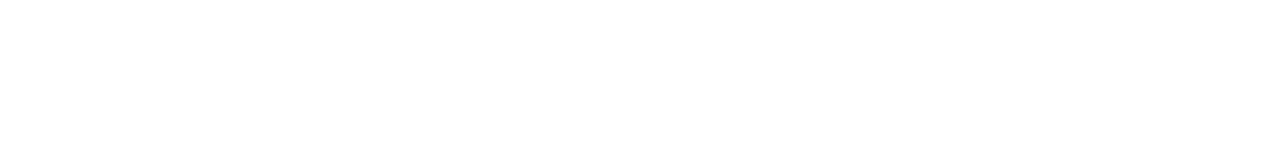
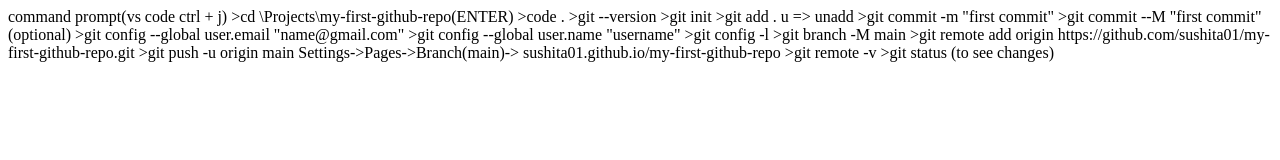
Before and after one commit to sushita01/my-first-github-repo, a plain HTML site: page index.html in a window 1280 px wide. Drawn offline with Linux system fonts and the light colour scheme.

Commit message:
first git

```diff
--- a/index.html
+++ b/index.html
@@ -6,6 +6,31 @@
     <title>My First Ever Github Repo</title>
 </head>
 <body>
+    command prompt(vs code ctrl + j)
+
+    >cd \Projects\my-first-github-repo(ENTER)
+     >code .
+     >git --version
+     >git init
+     >git add .
+     u => unadd
+     >git commit -m "first commit"
+     >git commit --M "first commit"(optional)
+     >git config --global user.email "name@gmail.com"
+     >git config --global user.name "username"
+     >git config -l
+     >git branch -M main
+     >git remote add origin https://github.com/sushita01/my-first-github-repo.git
+     >git push -u origin main
+
+     Settings->Pages->Branch(main)->
+
+     sushita01.github.io/my-first-github-repo
+
+     >git remote -v
+     >git status (to see changes)
+
+
 
 </body>
 </html>
```
